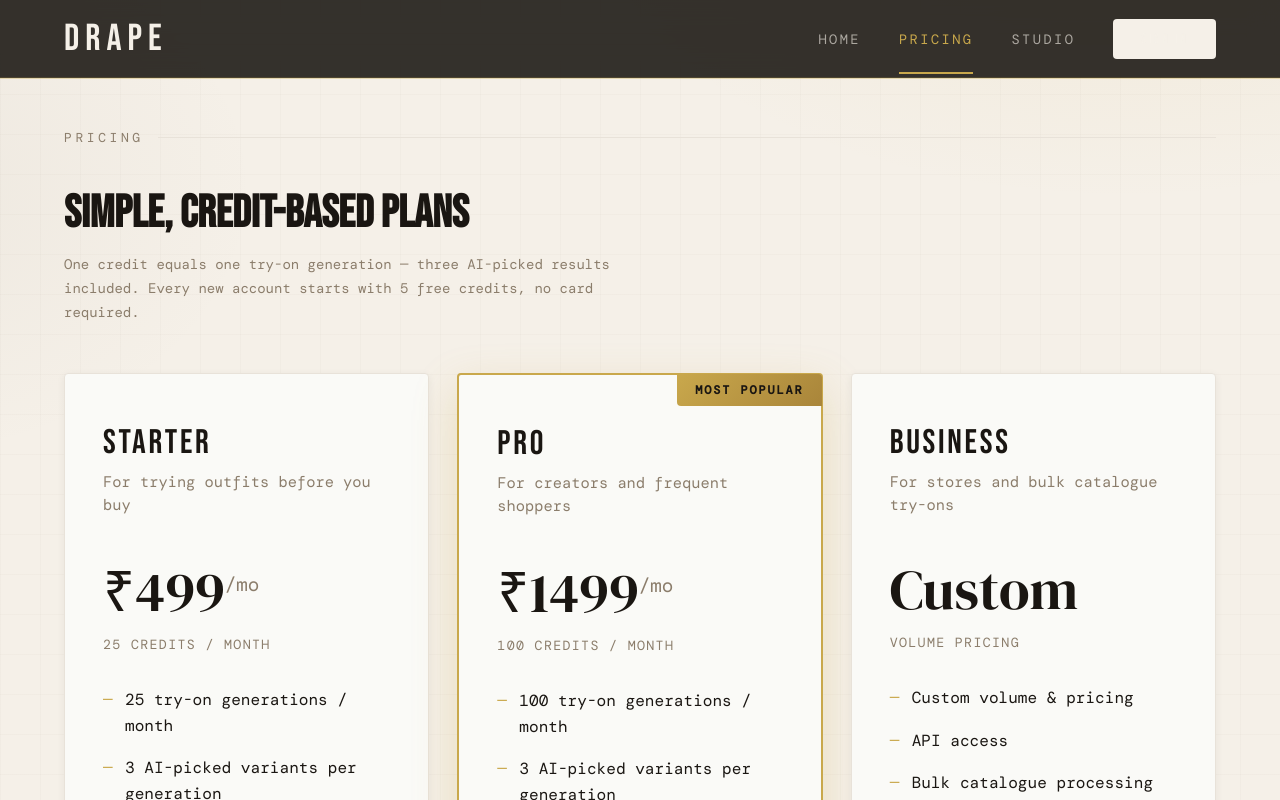
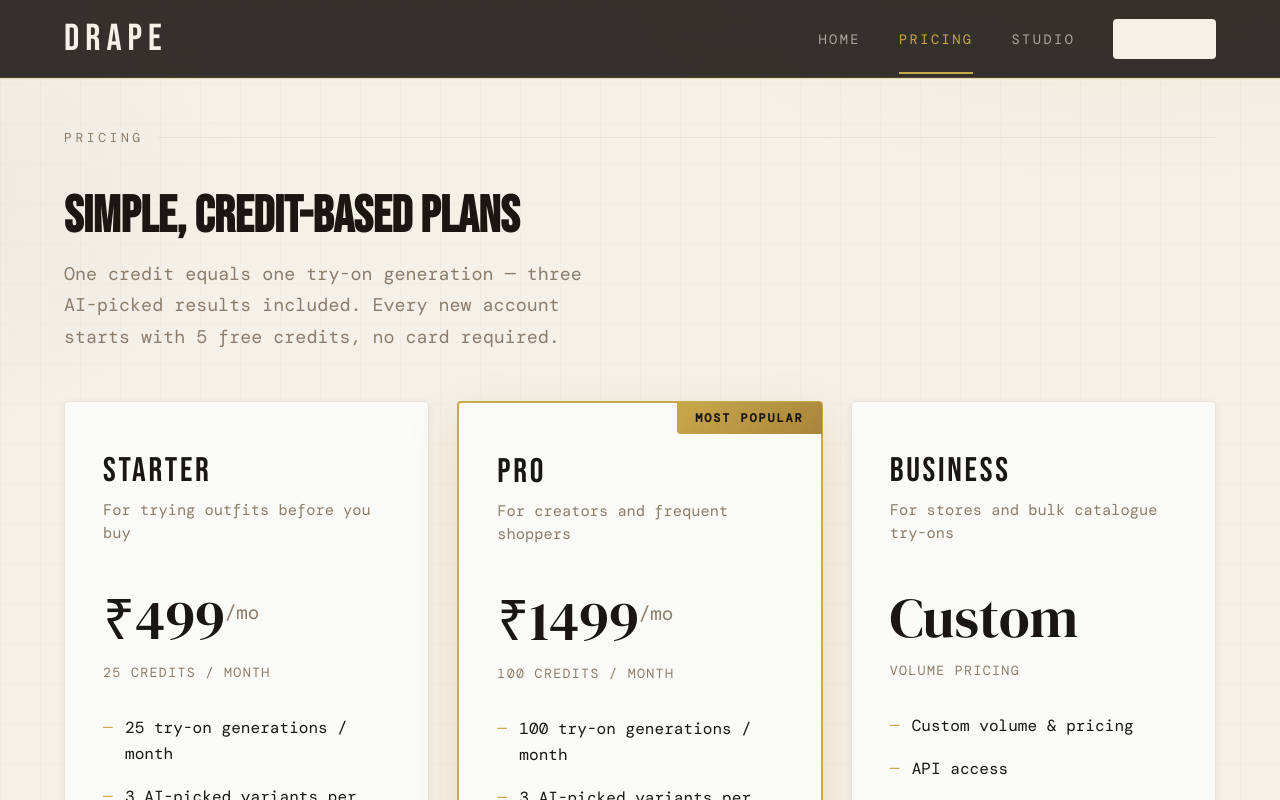
Before and after one commit to avtechnologiesit/drape-ai, a Next.js app: page /pricing in a window 1280 px wide. Shown: the top 800 px of the page. Built offline with nearby package versions, Linux system fonts and the light colour scheme; no server answers; a web font is replaced by a local one.

Commit message:
bump inline heading sizes to match larger global type scale

```diff
--- a/pages/pricing.js
+++ b/pages/pricing.js
@@ -74,8 +74,8 @@ export default function Pricing() {
       <Head><title>Pricing — Drape</title></Head>
       <main className="page">
         <div className="section-label">Pricing</div>
-        <h1 style={{ fontFamily: "'Bebas Neue',sans-serif", fontSize: '2.6rem', marginBottom: 12 }}>Simple, credit-based plans</h1>
-        <p style={{ fontSize: '.8rem', color: 'var(--warm-gray)', maxWidth: 560, marginBottom: 8, lineHeight: 1.7 }}>
+        <h1 style={{ fontFamily: "'Bebas Neue',sans-serif", fontSize: 'clamp(2.6rem, 4vw, 3.6rem)', marginBottom: 12 }}>Simple, credit-based plans</h1>
+        <p style={{ fontSize: '1.05rem', color: 'var(--warm-gray)', maxWidth: 560, marginBottom: 8, lineHeight: 1.7 }}>
           One credit equals one try-on generation — three AI-picked results included. Every new account starts with {TRIAL_CREDITS} free credits, no card required.
         </p>
         {notice && <div className="alert alert-info" style={{ marginTop: 24 }}>{notice}</div>}
```
